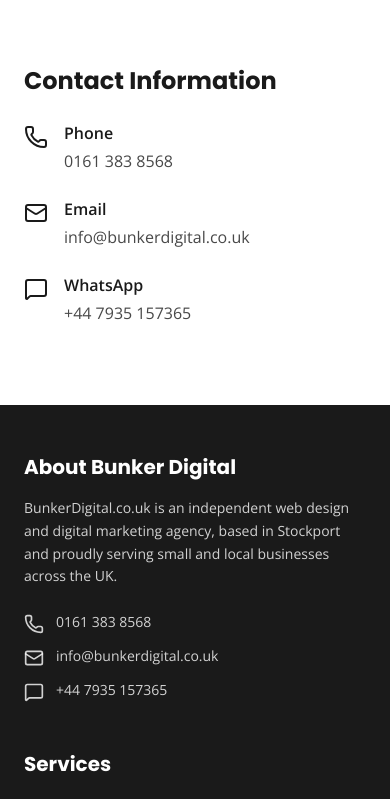
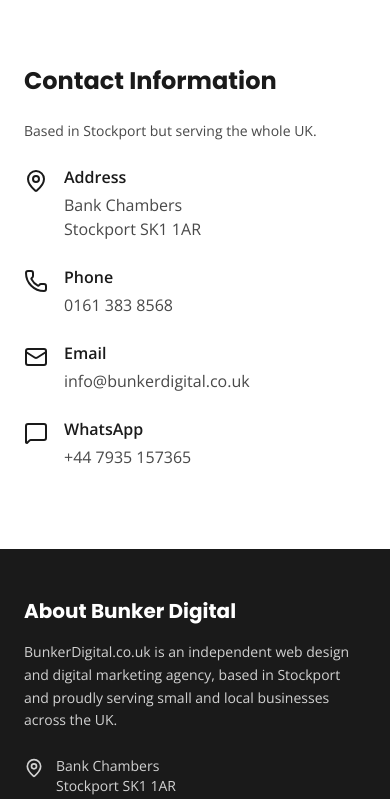
Before and after one commit to mckennapaul27/bunker-digital-fe-new-tw, a Next.js app: page /contact in a window 390 px wide. Shown: the part 1080-1879 px from the top of the page. Built offline with nearby package versions, Linux system fonts and the light colour scheme; no server answers; what storyblok-js-client would draw is missing.

Commit message:
added address

```diff
--- a/app/(contact)/contact/page.tsx
+++ b/app/(contact)/contact/page.tsx
@@ -4,7 +4,7 @@
 import NavbarDesktop from "@/components/layout/navbar-desktop";
 import NavbarTouchWrapper from "@/components/layout/navbar-touch/wrapper";
 import ContactForm from "@/components/forms/contact";
-import { Phone, Mail, MessageSquare } from "lucide-react";
+import { Phone, Mail, MessageSquare, MapPin } from "lucide-react";
 import Link from "next/link";
 
 const OG_IMAGE_URL =
@@ -80,7 +80,21 @@
               <h2 className="text-2xl lg:text-3xl xl:text-4xl font-bold text-charcoal mb-6">
                 Contact Information
               </h2>
+              <p className="text-charcoal/80 mb-6 text-sm lg:text-base">
+                Based in Stockport but serving the whole UK.
+              </p>
               <div className="space-y-6">
+                <div className="flex items-start gap-4">
+                  <MapPin className="w-6 h-6 text-charcoal mt-1 flex-shrink-0" />
+                  <div>
+                    <p className="font-semibold text-charcoal mb-1">Address</p>
+                    <div className="text-charcoal/80">
+                      <p>Bank Chambers</p>
+                      <p>Stockport SK1 1AR</p>
+                    </div>
+                  </div>
+                </div>
+
                 <div className="flex items-start gap-4">
                   <Phone className="w-6 h-6 text-charcoal mt-1 flex-shrink-0" />
                   <div>
--- a/app/layout.tsx
+++ b/app/layout.tsx
@@ -46,10 +46,10 @@
   telephone: "+441613838568",
   address: {
     "@type": "PostalAddress",
-    streetAddress: "18 Vaudrey Drive",
-    addressLocality: "Hazel Grove",
+    streetAddress: "Bank Chambers",
+    addressLocality: "Stockport",
     addressRegion: "Stockport",
-    postalCode: "SK7 5PB",
+    postalCode: "SK1 1AR",
     addressCountry: "GB",
   },
   contactPoint: [
--- a/components/layout/footer.tsx
+++ b/components/layout/footer.tsx
@@ -1,5 +1,5 @@
 import Link from "next/link";
-import { Phone, Mail, MessageSquare } from "lucide-react";
+import { Phone, Mail, MessageSquare, MapPin } from "lucide-react";
 
 export default function Footer() {
   const services = [
@@ -42,6 +42,13 @@
               local businesses across the UK.
             </p>
             <div className="space-y-3">
+              <div className="flex items-start gap-3">
+                <MapPin className="w-5 h-5 text-white/80 mt-0.5 flex-shrink-0" />
+                <div className="text-white/80 text-sm">
+                  <p>Bank Chambers</p>
+                  <p>Stockport SK1 1AR</p>
+                </div>
+              </div>
               <div className="flex items-start gap-3">
                 <Phone className="w-5 h-5 text-white/80 mt-0.5 flex-shrink-0" />
                 <a
```
